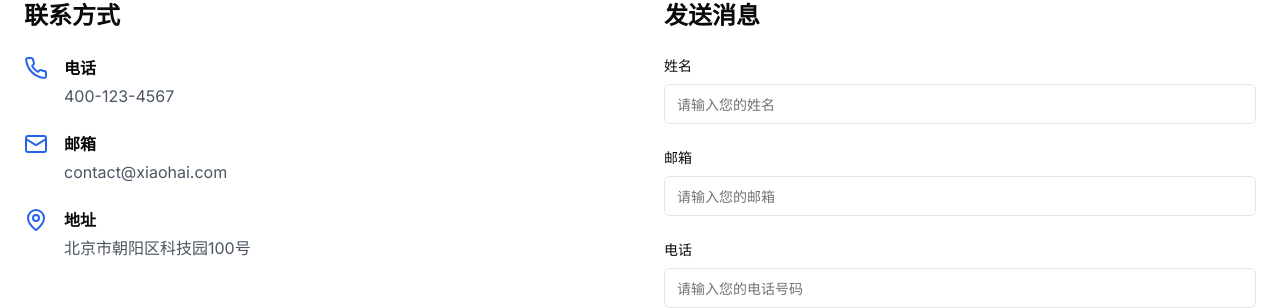
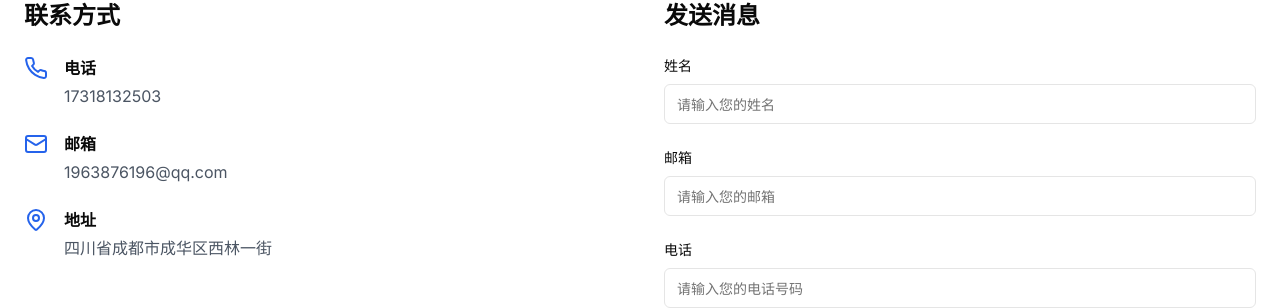
Before and after one commit to ruonanqwe/xiaohai, a Next.js app: page /contact in a window 1280 px wide. Shown: the part 396-704 px from the top of the page. Built offline with nearby package versions, Linux system fonts and the light colour scheme.

Commit message:
Update page.tsx

```diff
--- a/app/contact/page.tsx
+++ b/app/contact/page.tsx
@@ -31,21 +31,21 @@ export default function ContactPage() {
                     <Phone className="w-6 h-6 text-blue-600 mr-4" />
                     <div>
                       <h3 className="font-semibold mb-1">电话</h3>
-                      <p className="text-gray-600">400-123-4567</p>
+                      <p className="text-gray-600">17318132503</p>
                     </div>
                   </div>
                   <div className="flex items-start">
                     <Mail className="w-6 h-6 text-blue-600 mr-4" />
                     <div>
                       <h3 className="font-semibold mb-1">邮箱</h3>
-                      <p className="text-gray-600">contact@xiaohai.com</p>
+                      <p className="text-gray-600">1963876196@qq.com</p>
                     </div>
                   </div>
                   <div className="flex items-start">
                     <MapPin className="w-6 h-6 text-blue-600 mr-4" />
                     <div>
                       <h3 className="font-semibold mb-1">地址</h3>
-                      <p className="text-gray-600">北京市朝阳区科技园100号</p>
+                      <p className="text-gray-600">四川省成都市成华区西林一街</p>
                     </div>
                   </div>
                 </div>
```
